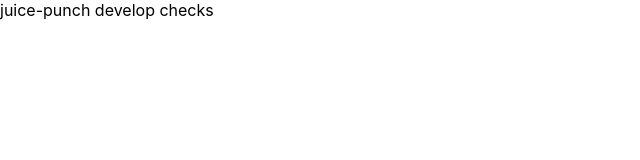
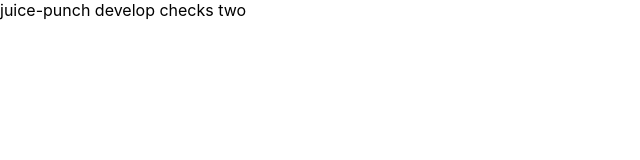
Before and after one commit to juice-punch/juice-punch, a React (Create React App) app: page / in a window 1280 px wide. Shown: the top 160 px of the page, without its empty margins (0-640 px from the left). Built offline with nearby package versions, Linux system fonts and the light colour scheme.

Commit message:
check two

```diff
--- a/src/App.tsx
+++ b/src/App.tsx
@@ -5,7 +5,7 @@ class App extends Component {
   render() {
     return (
       <div className="App">
-        juice-punch develop checks
+        juice-punch develop checks two
       </div>
     );
   }
```
